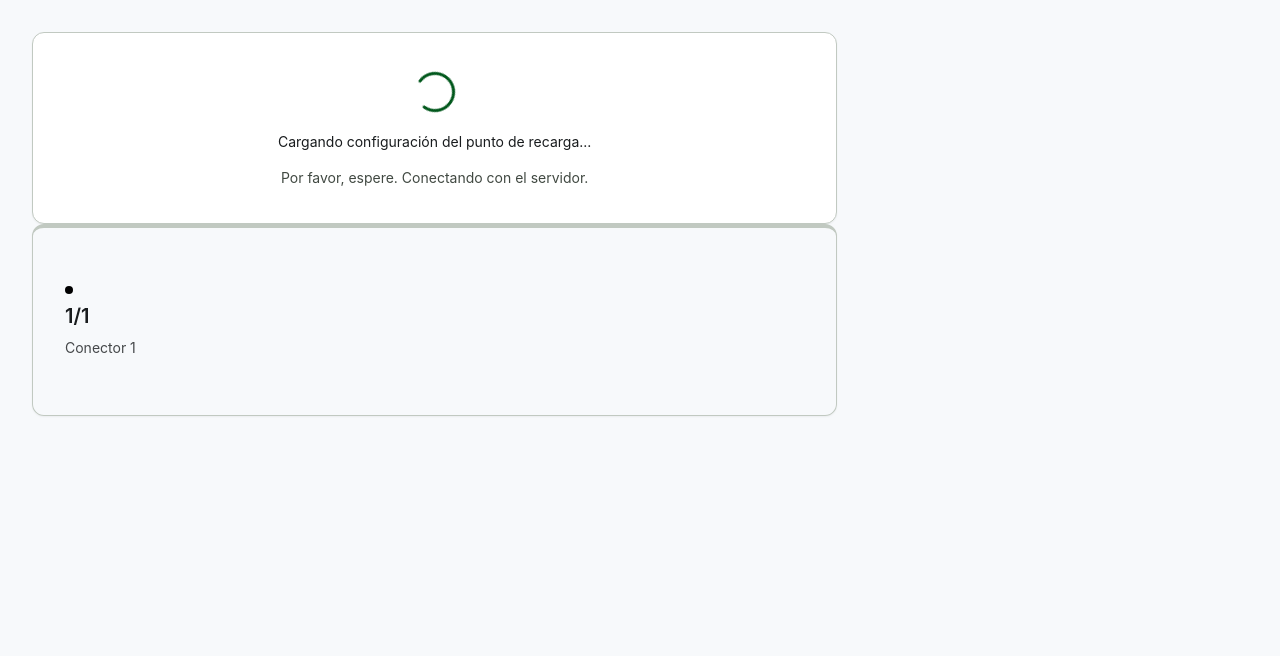
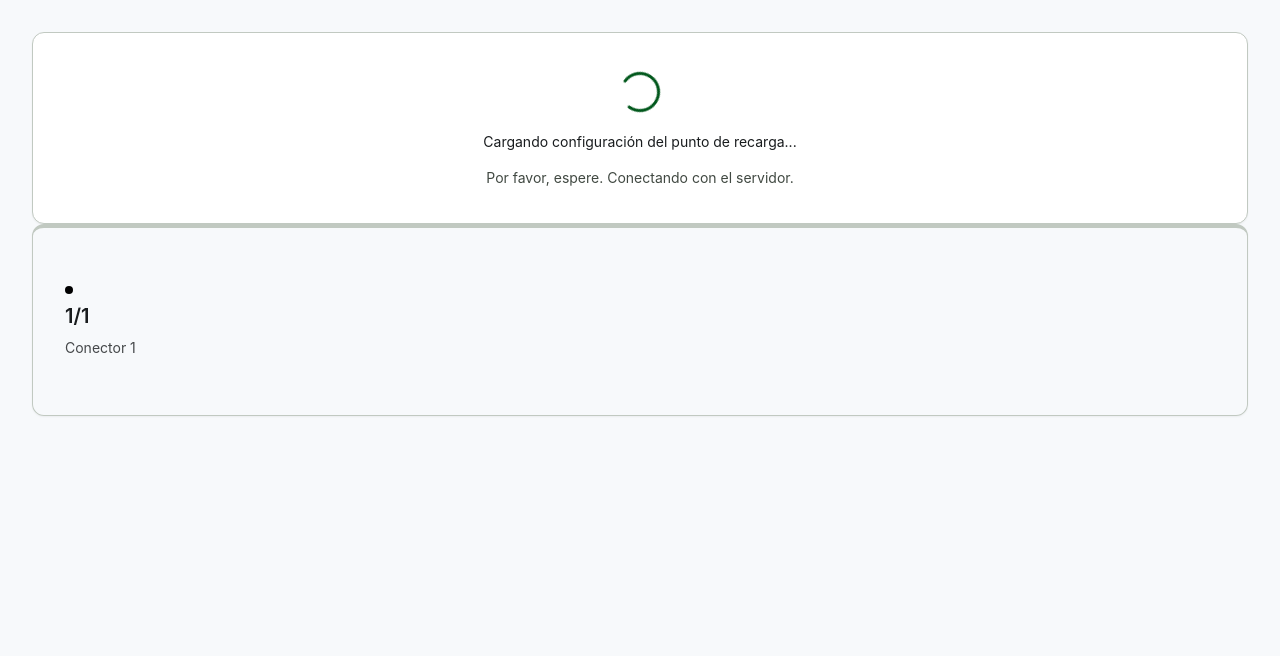
Before and after one commit to dgarciacampelo/tagoio-data-handler, a FastAPI app: page /dashboard/1/1 in a window 1280 px wide. Shown: the part 64-720 px from the top of the page. Run offline with FastAPI, Linux system fonts and the light colour scheme; data that the repository does not hold is empty; parts of the project's set-up code (start-up, migrations or seed data) failed here and were passed over.

Commit message:
fix: Update station dashboard and side panel visibility logic

```diff
--- a/src/config.py
+++ b/src/config.py
@@ -14,6 +14,7 @@ load_dotenv()
 
 # ? https://www.colorhexa.com/c3bf48 color description: Moderate yellow
 primary_brand_color = "#c3bf48"
+forrest_green = "#00571b"  # Note: For the SVG fill, the # is replaced with %23 in the data URI
 
 # endregion
 # region QR generation
--- a/static/js/station-dashboard.js
+++ b/static/js/station-dashboard.js
@@ -193,9 +193,22 @@ document.addEventListener('DOMContentLoaded', () => {
 // If the nav is static, calling initTabsLogic() once on DOMContentLoaded is enough.
 document.addEventListener('htmx:load', initFormLogic);
 
-// Global cleanup: If the car unplugs and the form disappears entirely, ensure the grid is reset.
+// Global cleanup: Adjust main panel width and layout constraints dynamically during background swaps
 document.addEventListener('htmx:oobAfterSwap', (e) => {
     if (e.detail.target.id === 'side-panel-container') {
+        const mainContent = document.getElementById('main-content-panel');
+
+        if (mainContent) { // If the sidebar swapped into a hidden state, expand main content to full width
+            if (e.detail.target.classList.contains('hidden')) {
+                mainContent.classList.remove('md:col-span-8');
+                mainContent.classList.add('md:col-span-12');
+            } else { // If the sidebar is visible, restrict main content to 8 columns
+                mainContent.classList.remove('md:col-span-12');
+                mainContent.classList.add('md:col-span-8');
+            }
+        }
+
+        // Keep your existing form-grid alignment adjustment rules below
         if (!document.getElementById('charging-form')) {
             const layoutGrid = document.getElementById('main-layout-grid');
             if (layoutGrid) {
--- a/templates/partials/side-panel.html
+++ b/templates/partials/side-panel.html
@@ -1,4 +1,5 @@
-<div id="side-panel-container" hx-swap-oob="true" class="md:col-span-4 flex flex-col gap-grid-gutter">
+<div id="side-panel-container" hx-swap-oob="true"
+    class="{% if station_status in [ChargePointStatus.AVAILABLE, ChargePointStatus.PREPARING] %}md:col-span-4 flex{% else %}hidden{% endif %} flex-col gap-grid-gutter">
     {% if station_status == ChargePointStatus.PREPARING %}
     <div class="bg-surface-container-lowest border border-outline-variant rounded-xl shadow-sm p-lg h-full"
         id="form-card">
--- a/templates/smart-station-dashboard.html
+++ b/templates/smart-station-dashboard.html
@@ -53,9 +53,14 @@
 
     <main class="max-w-[1440px] mx-auto p-4 md:p-8 space-y-lg w-full">
 
+        <!-- Check if the sidebar should be visible on initial load -->
+        {% set show_sidebar = station_status in [ChargePointStatus.AVAILABLE, ChargePointStatus.PREPARING] %}
+
         <div class="tab-content block" id="tab-conectores">
             <div class="grid grid-cols-1 md:grid-cols-12 gap-grid-gutter items-stretch" id="main-layout-grid">
-                <div class="md:col-span-8 flex flex-col gap-grid-gutter">
+                <!-- Added dynamic col-span and ID -->
+                <div id="main-content-panel"
+                    class="{% if show_sidebar %}md:col-span-8{% else %}md:col-span-12{% endif %} flex flex-col gap-grid-gutter">
 
                     {% if noc > 1 %}
                     <div class="flex gap-sm overflow-x-auto pb-1 mb-xs scrollbar-hide">
@@ -78,11 +83,9 @@
                         hx-trigger="every 5s" hx-swap="innerHTML">
                         {% include 'partials/status-card.html' %}
                     </div>
-
                     {% include 'partials/metrics-panel.html' %}
 
                 </div>
-
                 {% include 'partials/side-panel.html' %}
 
             </div>
```
Also changed, not shown: templates/emsp-dashboard.html (line endings or trailing spaces).
